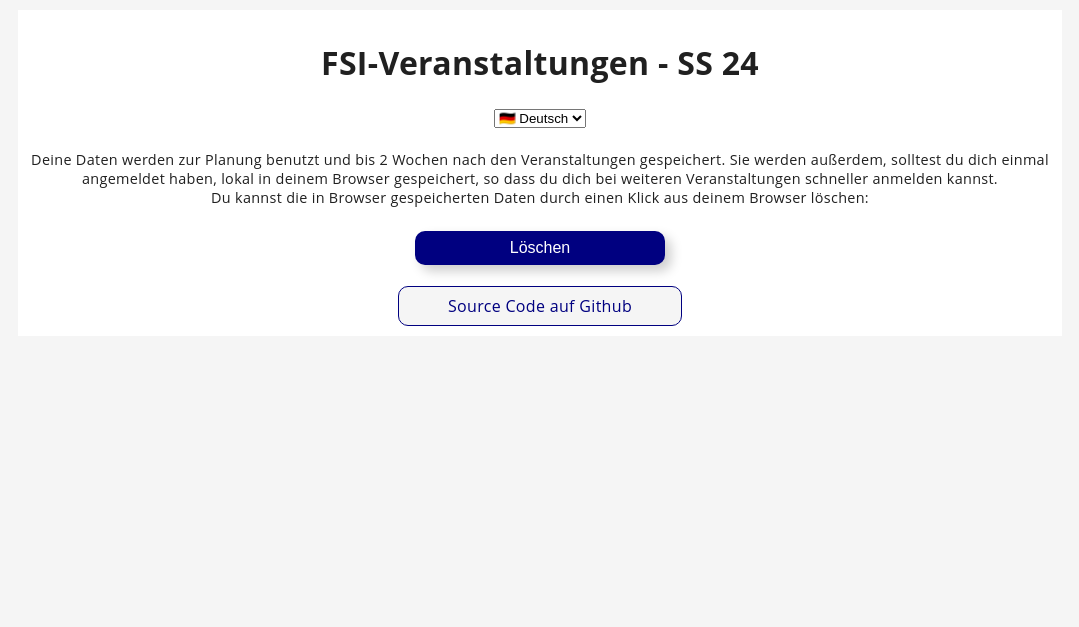
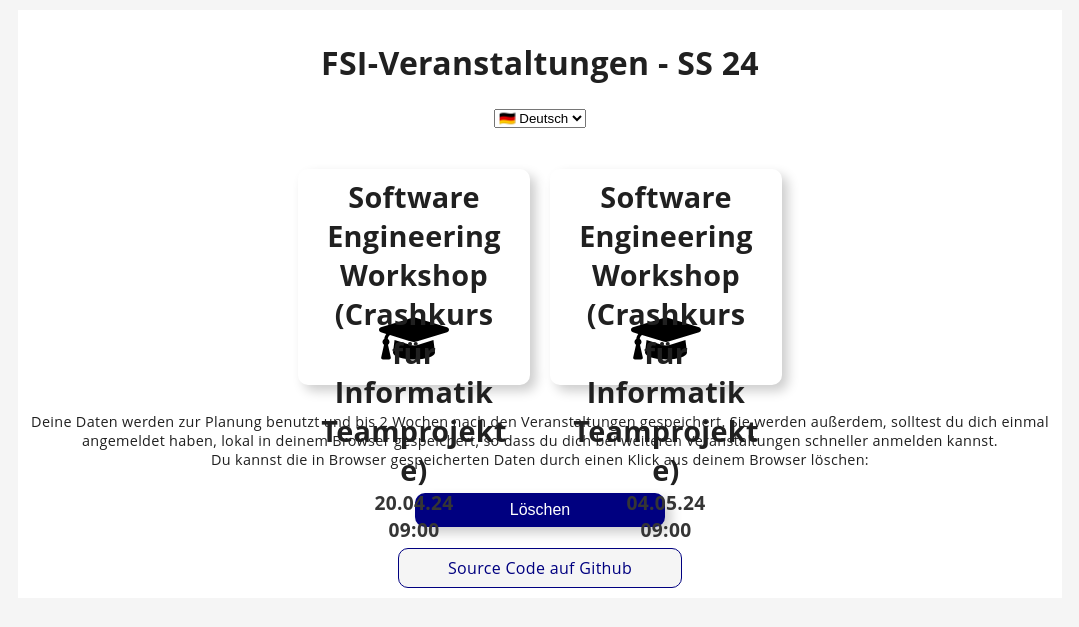
Before and after one commit to fsi-tue/eei, a PHP site: page /index.php in a window 1280 px wide. Shown: the top 627 px of the page, without its empty margins (100-1179 px from the left). Run offline with PHP 8.4, Linux system fonts and the light colour scheme; data that the repository does not hold is empty; some libraries are stand-ins or nearby versions.

Commit message:
Adding Software Engineering Crash Course for Kognis (#133)
* Add Software Engineering workshop for cognitive science students

* Changed incorrect location and changed csv

* Update event_data.php

* Add mailhandle for meta

---------

Co-authored-by: Malte <rndpfonks@pm.me>

```diff
--- a/event_data.php
+++ b/event_data.php
@@ -14,6 +14,47 @@ if (file_exists("metas.php")) {
 global $fp;
 
 $events = [
+            # SE Workshop
+            "ws-software-engineering" => [
+                "link" => "ws-software-engineering",
+                "name" => 'Software Engineering Workshop (Crashkurs für Informatik Teamprojekte)',
+                "startUTS" => mktime('9', '0', '0', '04', '20', '2024'),
+                "active" => TRUE,
+                "cancelled" => FALSE,
+                "course_required" => TRUE,
+                "food" => FALSE,
+                "breakfast" => FALSE,
+                "path" => "{$fp}workshop-se-ss24.csv",
+                "icon" => "cap",
+                "location" => 'Sand A104',
+                "date" => '20./21.04.2024 9-17',
+                "max_participants" => 25,
+                "start_of_registration" => FALSE,
+                "end_of_registration" => mktime('23', '59', '59', '04', '19', '2024'),
+                "text" => "Du willst dich auf dein Info-Teamprojekt vorbereiten, konntest aber nicht Software-Engineering hören? Dann ist dieser Workshop genau das Richtige für dich! Hier lernst du Grundlagen von git und GitHub sowie einen Jump-Through durch die wichtigsten Themen, die du für dein Info-Teamprojekt gebrauchen kannst! Der Workshop findet an zwei Tagen von 9-17 Uhr statt und ist auf 25 Teilnehmer begrenzt.",
+                "info" => "Dieser Workshop richtet sich NUR an Kognitionswissenschaft B.Sc., die das Teamprojekt belegen wollen und Info BSc. aus der alten Prüfungsordnung (2015).Die Inhalte des Workshops sind identisch mit dem Workshop am 04./05.05.2024.",
+                "metas" => [$mail_handles['linus']]
+            ],
+            "ws-software-engineering2" => [
+                "link" => "ws-software-engineering2",
+                "name" => 'Software Engineering Workshop (Crashkurs für Informatik Teamprojekte)',
+                "startUTS" => mktime('9', '0', '0', '05', '04', '2024'),
+                "active" => TRUE,
+                "cancelled" => FALSE,
+                "course_required" => TRUE,
+                "food" => FALSE,
+                "breakfast" => FALSE,
+                "path" => "{$fp}workshop-se-ss24.csv",
+                "icon" => "cap",
+                "location" => 'Sand A104',
+                "date" => '04./05.05.2024 9-17',
+                "max_participants" => 25,
+                "start_of_registration" => FALSE,
+                "end_of_registration" => mktime('23', '59', '59', '05', '03', '2024'),
+                "text" => "Du willst dich auf dein Info-Teamprojekt vorbereiten, konntest aber nicht Software-Engineering hören? Dann ist dieser Workshop genau das Richtige für dich! Hier lernst du Grundlagen von git und GitHub sowie einen Jump-Through durch die wichtigsten Themen, die du für dein Info-Teamprojekt gebrauchen kannst! Der Workshop findet an zwei Tagen von 9-17 Uhr statt und ist auf 25 Teilnehmer begrenzt.",
+                "info" => "Dieser Workshop richtet sich NUR an Kognitionswissenschaft B.Sc., die das Teamprojekt belegen wollen und Info BSc. aus der alten Prüfungsordnung (2015). Die Inhalte des Workshops sind identisch mit dem Workshop am 20./21.04.2024.",
+                "metas" => [$mail_handles['linus']]
+            ]
         /*
         # offene Weihnachtsfeier
         "WF" => [
```
